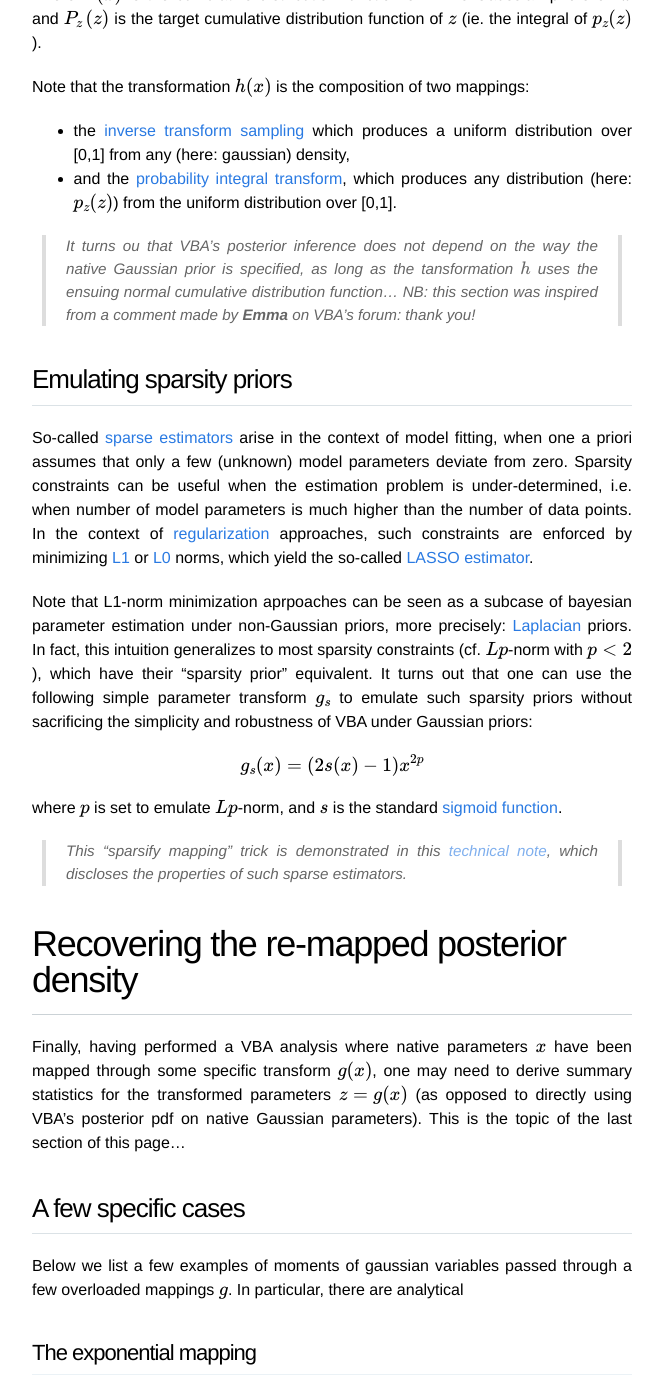
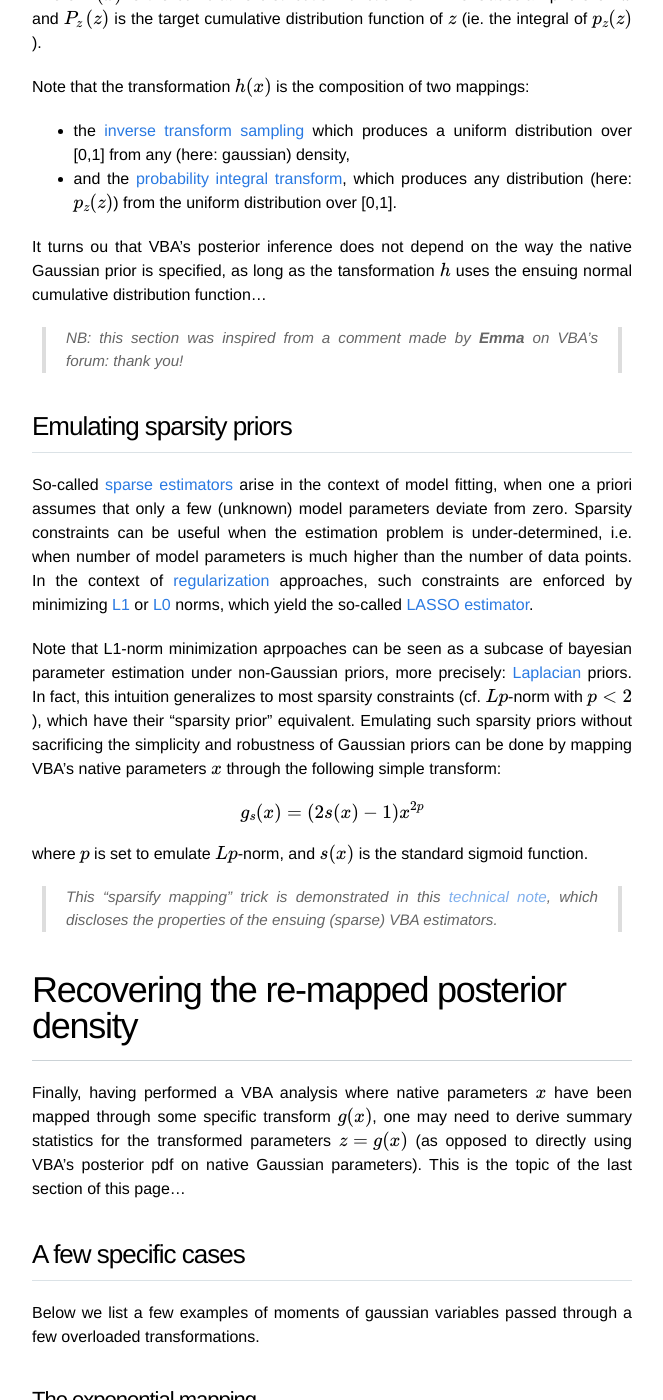
Before and after one commit to MBB-team/VBA-toolbox, a Jekyll site: the page built from _wiki/param-transform.md, in a window 1280 px wide and 1400 px high, scrolled down 2153 px. Shown: the whole window, without its empty margins (308-971 px from the left). Built offline with Jekyll 4.4.1, drawn with Linux system fonts in a browser that asks for light colours; nearby versions of some CDN libraries; formulas are drawn with MathJax 3.

Commit message:
Update param-transform.md

```diff
--- a/_wiki/param-transform.md
+++ b/_wiki/param-transform.md
@@ -41,21 +41,22 @@ Note that the transformation $$h(x)$$ is the composition of two mappings:
 - the [inverse transform sampling](https://en.wikipedia.org/wiki/Inverse_transform_sampling) which produces a uniform distribution over [0,1] from any (here: gaussian) density,
 - and the [probability integral transform](https://en.wikipedia.org/wiki/Probability_integral_transform), which produces any distribution (here: $$p_z(z)$$) from the uniform distribution over [0,1].
 
+It turns ou that VBA's posterior inference does not depend on the way the native Gaussian prior is specified, as long as the tansformation $$h$$ uses the ensuing normal cumulative distribution function...
 
-> It turns ou that VBA's posterior inference does not depend on the way the native Gaussian prior is specified, as long as the tansformation $$h$$ uses the ensuing normal cumulative distribution function... NB: this section was inspired from a comment made by **Emma** on VBA's forum: thank you!
+> NB: this section was inspired from a comment made by **Emma** on VBA's forum: thank you!
 
 
 ## Emulating sparsity priors
 
 So-called [sparse estimators](https://en.wikipedia.org/wiki/Sparse_approximation) arise in the context of model fitting, when one a priori assumes that only a few (unknown) model parameters deviate from zero. Sparsity constraints can be useful when the estimation problem is under-determined, i.e. when number of model parameters is much higher than the number of data points. In the context of [regularization](https://en.wikipedia.org/wiki/Regularization_(mathematics)) approaches, such constraints are enforced by minimizing [L1](http://mathworld.wolfram.com/L1-Norm.html) or [L0](https://en.wikipedia.org/wiki/Lp_space#When_p_=_0) norms, which yield the so-called [LASSO estimator](https://en.wikipedia.org/wiki/Lasso_(statistics)).
 
-Note that L1-norm minimization aprpoaches can be seen as a subcase of bayesian parameter estimation under non-Gaussian priors, more precisely: [Laplacian](https://en.wikipedia.org/wiki/Laplace_distribution) priors. In fact, this intuition generalizes to most sparsity constraints (cf. $$Lp$$-norm with $$p<2$$), which have their "sparsity prior" equivalent. It turns out that one can use the following simple parameter transform $$g_s$$ to emulate such sparsity priors without sacrificing the simplicity and robustness of VBA under Gaussian priors:
+Note that L1-norm minimization aprpoaches can be seen as a subcase of bayesian parameter estimation under non-Gaussian priors, more precisely: [Laplacian](https://en.wikipedia.org/wiki/Laplace_distribution) priors. In fact, this intuition generalizes to most sparsity constraints (cf. $$Lp$$-norm with $$p<2$$), which have their "sparsity prior" equivalent. Emulating such sparsity priors without sacrificing the simplicity and robustness of Gaussian priors can be done by mapping VBA's native parameters $$x$$ through the following simple transform:
 
 $$g_s(x)= \left(2 s(x) -1\right)x^{2p}$$
 
-where $$p$$ is set to emulate $$Lp$$-norm, and  $$s$$ is the standard [sigmoid function](https://en.wikipedia.org/wiki/Sigmoid_function).
+where $$p$$ is set to emulate $$Lp$$-norm, and $$s(x)$$ is the standard sigmoid function.
 
-> This "sparsify mapping" trick is demonstrated in this [technical note](https://arxiv.org/abs/1703.07168), which discloses the properties of such sparse estimators.
+> This "sparsify mapping" trick is demonstrated in this [technical note](https://arxiv.org/abs/1703.07168), which discloses the properties of the ensuing (sparse) VBA estimators.
 
 
 # Recovering the re-mapped posterior density
@@ -64,8 +65,7 @@ Finally, having performed a VBA analysis where native parameters $$x$$ have been
 
 ## A few specific cases
 
-Below we list a few examples of moments of gaussian variables passed through a few overloaded mappings $$g$$.
-In particular, there are analytical
+Below we list a few examples of moments of gaussian variables passed through a few overloaded transformations.
 
 ### The exponential mapping
 
```
